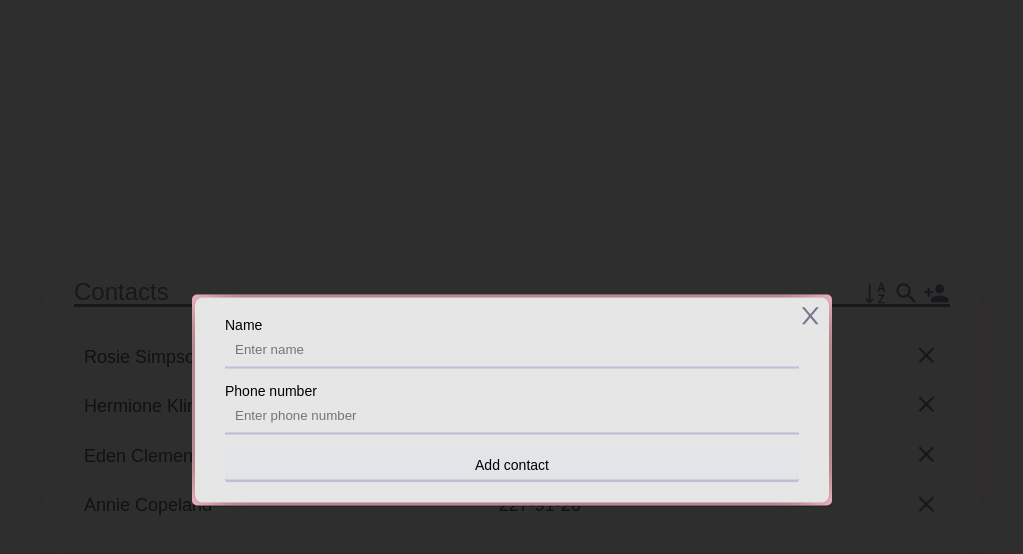
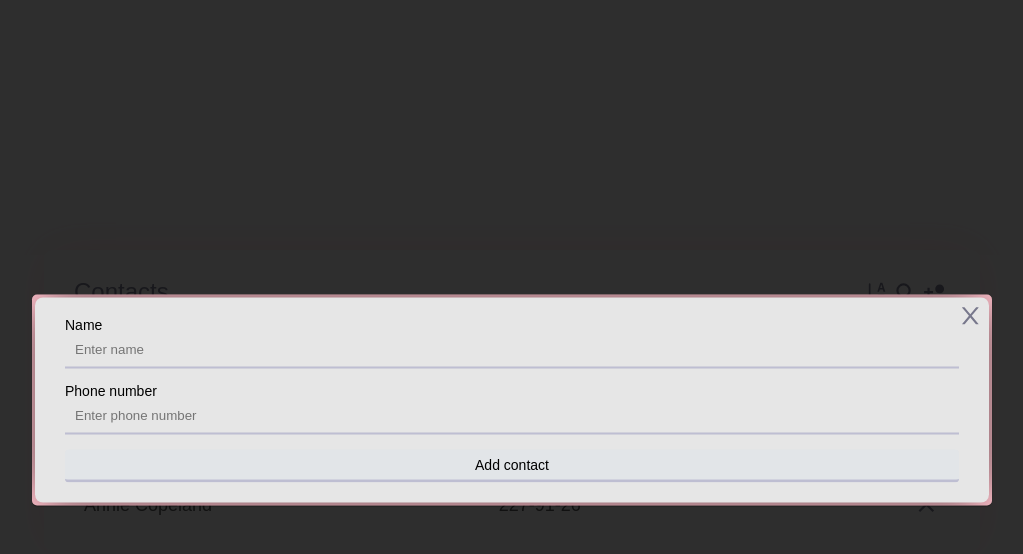
Before and after one commit to Iryna-Artymuk/goit-react-hw-06-phonebook, a React (Create React App) app: page / in a window 1280 px wide. Both pictures are taken after a click on the button 1064 px from the left and 294 px from the top of the page. Shown: the top 554 px of the page, without its empty margins (128-1151 px from the left). Built offline with nearby package versions, Linux system fonts and the light colour scheme.

Commit message:
Update Modal.module.css

```diff
--- a/src/components/Modal/Modal.module.css
+++ b/src/components/Modal/Modal.module.css
@@ -30,8 +30,8 @@
   padding: 3px;
 }
 
-.modalButton {
-  position: absolute;
-  top: 8px;
-  right: 8px;
+@media screen and (min-width: 600px) {
+  .modal {
+    width: 75vw;
+  }
 }
```
